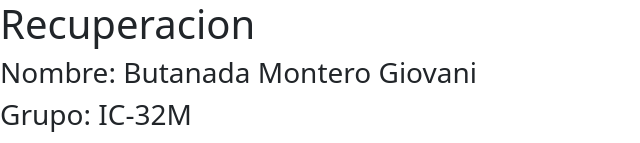
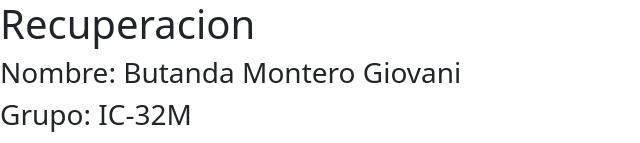
Before and after one commit to Giovani60/recuperacion, a plain HTML site: page index.html in a window 1280 px wide. Shown: the top 143 px of the page, without its empty margins (0-640 px from the left). Drawn offline with Linux system fonts and the light colour scheme.

Commit message:
Add files via upload

```diff
--- a/index.html
+++ b/index.html
@@ -8,7 +8,7 @@
 </head>
 <body>
     <h1>Recuperacion</h1>
-    <h3>Nombre: Butanada Montero Giovani</h3>
+    <h3>Nombre: Butanda Montero Giovani</h3>
     <h3>Grupo: IC-32M</h3>
     <h2>Ejercicios:</h2>
     <lu>
```
